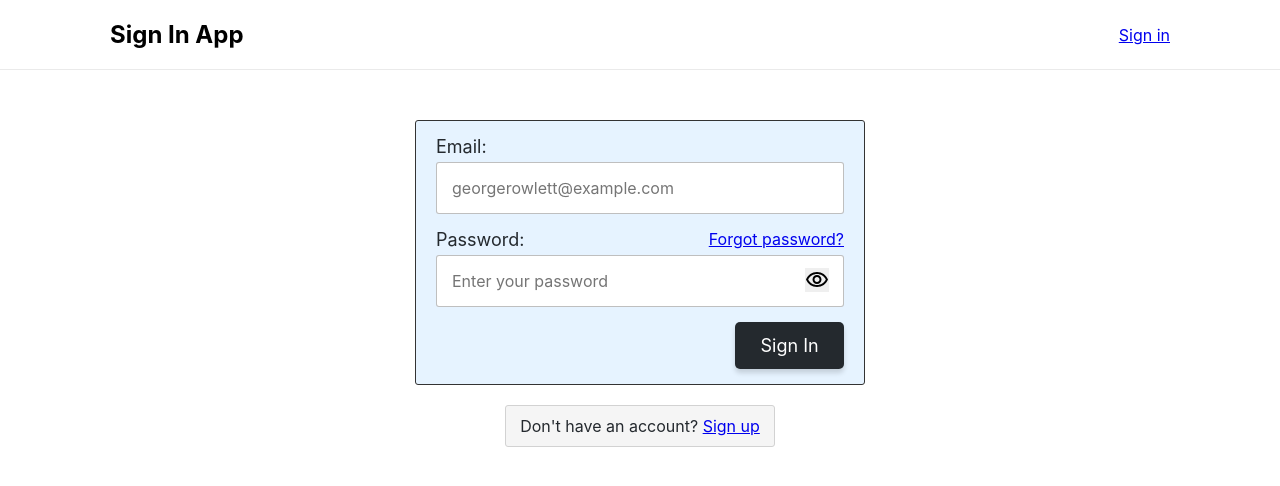
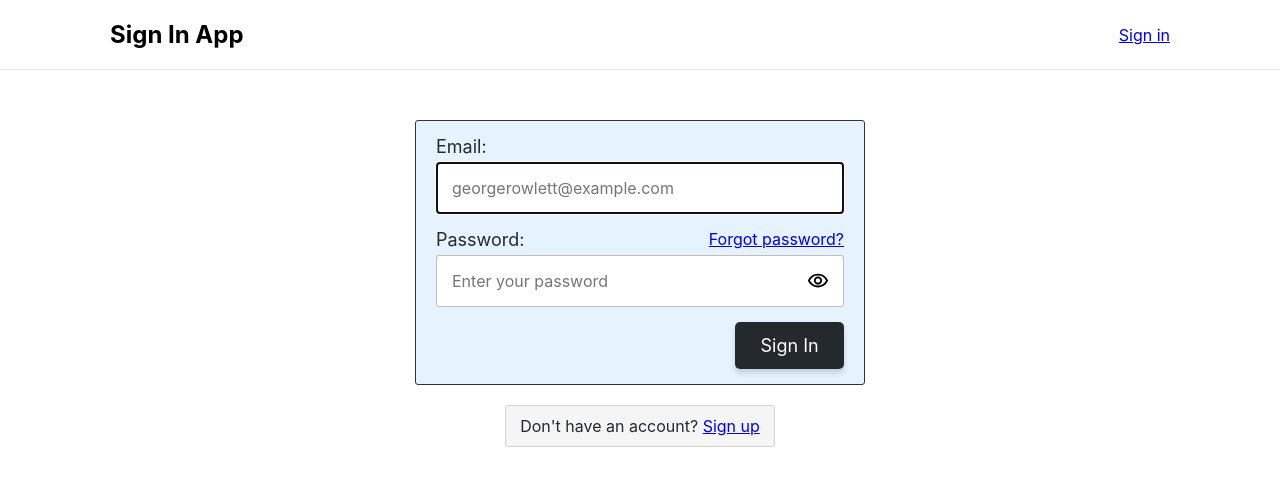
Before and after one commit to alanreidt/sign-in-app, a React (Create React App) app: page /sign-in in a window 1280 px wide. Shown: the top 486 px of the page. Built offline with nearby package versions, Linux system fonts and the light colour scheme.

Commit message:
Refactor the components

```diff
--- a/src/App.js
+++ b/src/App.js
@@ -69,6 +69,7 @@ function App() {
         </StyledContainer>
       </NavBar>
 
+      <main>
         <StyledContainer maxWidth={containerMaxWidth}>
           <Switch>
             <Route path="/sign-up">
@@ -91,6 +92,7 @@ function App() {
             </Route>
           </Switch>
         </StyledContainer>
+      </main>
     </div>
   );
 }
--- a/src/components/SignInBox.js
+++ b/src/components/SignInBox.js
@@ -85,6 +85,7 @@ function SignInBox(props) {
             placeholder="georgerowlett@example.com"
             spellCheck="false"
             autoComplete="email"
+            autoFocus={true}
             required={true}
           />
 
--- a/src/components/VisibilityToggle.js
+++ b/src/components/VisibilityToggle.js
@@ -8,6 +8,7 @@ const RawButton = styled.button`
   vertical-align: top;
   padding: 0;
 
+  background-color: transparent;
   border: none;
   cursor: pointer;
 `;
--- a/src/icons/Icon.js
+++ b/src/icons/Icon.js
@@ -3,11 +3,6 @@ import styled from 'styled-components';
 export default styled.svg`
   display: inline-block;
   vertical-align: top;
-  width: 24px;
-  height: 24px;
-
-  @media(max-width: 768px) {
-    width: 22px;
-    height: 22px;
-  }
+  width: 22px;
+  height: 22px;
 `;
```
Lines whose indentation alone changed are shown as unchanged.
